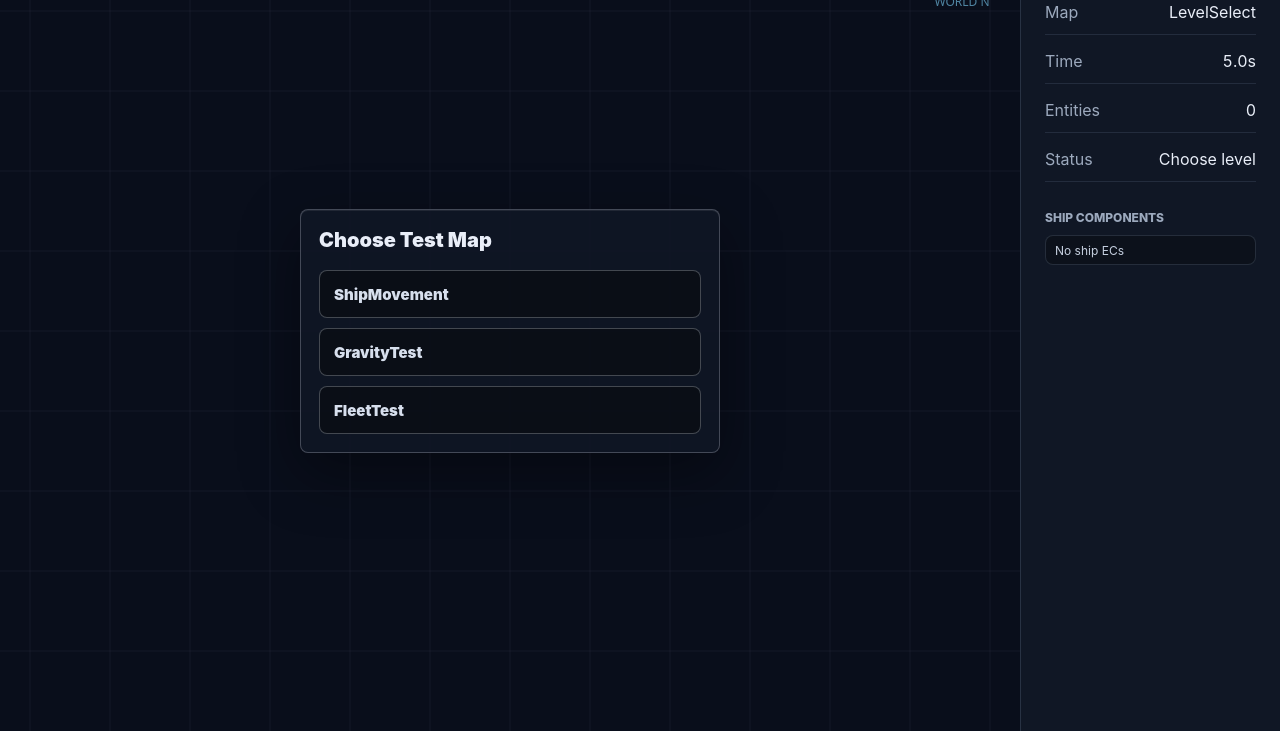
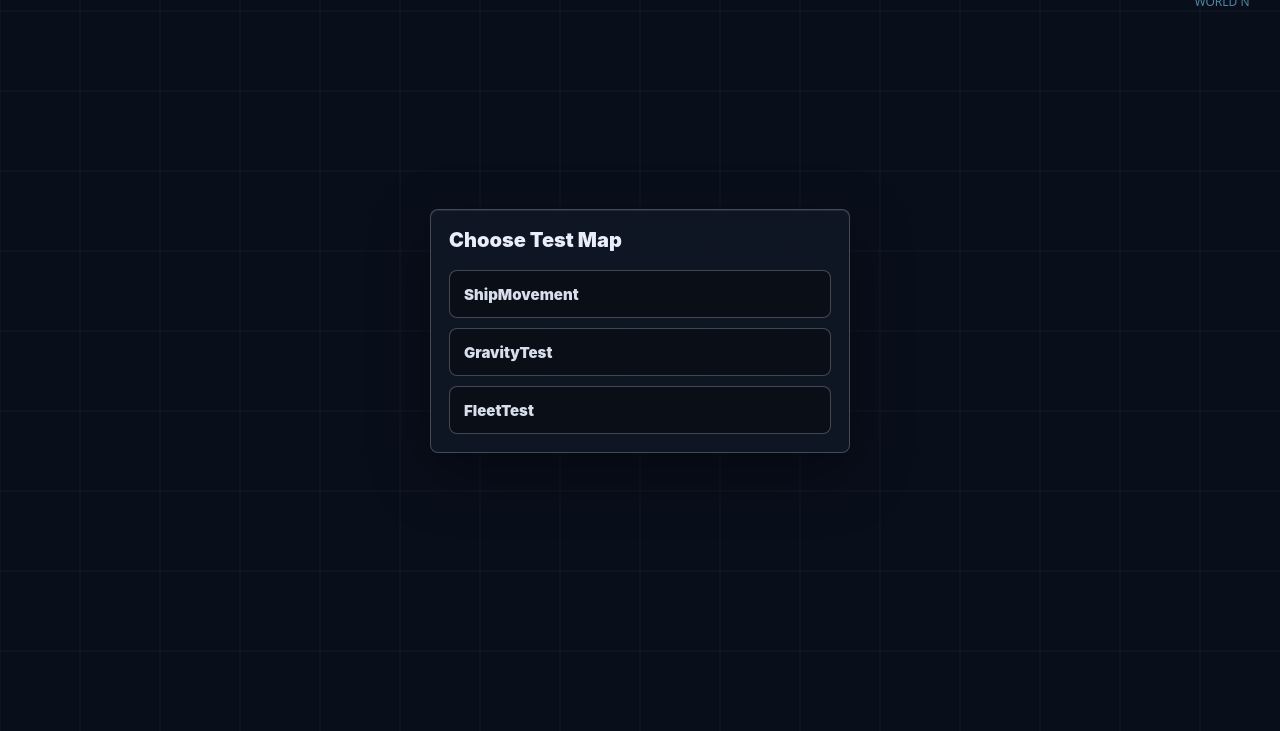
Before and after one commit to tharak/Gravity, a website with bundled scripts: page index.html in a window 1280 px wide. Shown: the part 69-800 px from the top of the page. Built offline with nearby package versions, Linux system fonts and the light colour scheme.

Commit message:
Remove the HUD side panel entirely
The aside with the Gravity title, map/time/entities/status readouts,
and the ship components list is gone on all screen sizes; the canvas
now spans the full window and the top map bar is the only map
switcher. The hud module is deleted and shipStatusPanel keeps only
the cockpit HP and battery readouts. Unused hud, status, and EC label
config entries are dropped along with their styles and test
assertions.

Co-Authored-By: Claude Fable 5 <noreply@anthropic.com>

```diff
--- a/index.html
+++ b/index.html
@@ -119,31 +119,6 @@
           </fieldset>
         </div>
       </section>
-      <aside class="hud" aria-label="Simulator data" data-aria-label="controls.simulatorData">
-        <h1 data-label="appTitle">Gravity</h1>
-        <dl>
-          <div>
-            <dt data-label="hud.map">Map</dt>
-            <dd id="hud-map" data-label="maps.LevelSelect">LevelSelect</dd>
-          </div>
-          <div>
-            <dt data-label="hud.time">Time</dt>
-            <dd id="hud-time">0.0s</dd>
-          </div>
-          <div>
-            <dt data-label="hud.entities">Entities</dt>
-            <dd id="hud-entities">0</dd>
-          </div>
-          <div>
-            <dt data-label="hud.status">Status</dt>
-            <dd id="hud-status" data-label="status.chooseLevel">Choose level</dd>
-          </div>
-        </dl>
-        <section class="ship-ec-list" aria-label="Ship Components" data-aria-label="controls.shipEcList">
-          <h2 data-label="controls.shipEcList">Ship Components</h2>
-          <div id="ship-ec-list" class="ship-ec-list__items"></div>
-        </section>
-      </aside>
     </main>
     <script type="module" src="./src/main.js"></script>
   </body>
--- a/src/config/labelConfig.js
+++ b/src/config/labelConfig.js
@@ -17,28 +17,13 @@ export const LabelConfig = Object.freeze({
     worldNorth: "World N",
     worldNorthCanvas: "WORLD N"
   }),
-  hud: Object.freeze({
-    map: "Map",
-    time: "Time",
-    entities: "Entities",
-    status: "Status"
-  }),
-  status: Object.freeze({
-    auto: "Auto",
-    chooseLevel: "Choose level",
-    coasting: "Coasting",
-    running: "Running",
-    thrusting: "Thrusting"
-  }),
   controls: Object.freeze({
     automaticDirection: "Automatic direction",
     gravitySimulator: "Gravity simulator",
     controllerMode: "Controller mode",
     shipBattery: "Ship battery",
     shipController: "Ship controller",
-    shipEcList: "Ship Components",
     shipHealth: "Ship health",
-    simulatorData: "Simulator data",
     acceleration: "Acceleration",
     accelerationDown: "Decrease acceleration",
     accelerationOrder: "Acceleration order",
@@ -58,13 +43,6 @@ export const LabelConfig = Object.freeze({
     locked: "LOCKED",
     thrusterSwitches: "Thruster switches",
     worldNorthReference: "World north reference"
-  }),
-  ecs: Object.freeze({
-    empty: "No ship ECs",
-    gun: "Gun",
-    shield: "Shield",
-    solarPanel: "Solar panel",
-    thruster: "Thruster"
   }),
   gunModes: Object.freeze({
     manual: "MAN",
--- a/src/main.js
+++ b/src/main.js
@@ -4,14 +4,12 @@ import { clearPlayerInput, createPlayerInput, bindThrusterControls, setGunAim, s
 import { getTestMap, TestMapId } from "./scenes/testMaps.js";
 import { createCamera, fitCameraToWorld, screenToWorld } from "./rendering/camera.js";
 import { renderWorld } from "./rendering/canvasRenderer.js";
-import { createHudView, updateHud } from "./ui/hud.js";
 import { applyConfiguredLabels } from "./ui/labels.js";
 import { createShipStatusView, updateShipStatus } from "./ui/shipStatusPanel.js";
 import { syncToggleButtons } from "./ui/toggles.js";
 
 const canvas = document.querySelector("#gravity-canvas");
 const context = canvas.getContext("2d");
-const hudView = createHudView();
 const shipStatusView = createShipStatusView();
 const levelMenu = document.querySelector("#level-menu");
 const thrusterControls = document.querySelector("#thruster-controls");
@@ -44,7 +42,6 @@ function tick(timestamp) {
 }
 
 function updatePanels() {
-  updateHud(hudView, world, activeMap, playerInput);
   updateShipStatus(shipStatusView, world);
 }
 
--- a/src/styles/app.css
+++ b/src/styles/app.css
@@ -17,8 +17,6 @@ body {
 }
 
 .app-shell {
-  display: grid;
-  grid-template-columns: minmax(0, 1fr) 260px;
   height: 100vh;
 }
 
@@ -126,89 +124,6 @@ body {
   border-color: #ffb454;
   background: #ffb454;
   color: #07111f;
-}
-
-.hud {
-  min-height: 0;
-  overflow-y: auto;
-  border-left: 1px solid rgba(151, 169, 202, 0.18);
-  background: #101725;
-  padding: 24px;
-}
-
-.hud h1 {
-  margin: 0 0 18px;
-  font-size: 24px;
-  font-weight: 700;
-}
-
-.hud dl {
-  display: grid;
-  gap: 16px;
-  margin: 0;
-}
-
-.hud dl div {
-  display: flex;
-  justify-content: space-between;
-  gap: 16px;
-  padding-bottom: 12px;
-  border-bottom: 1px solid rgba(151, 169, 202, 0.14);
-}
-
-.hud dt {
-  color: #9ca9bd;
-}
-
-.hud dd {
-  margin: 0;
-  font-variant-numeric: tabular-nums;
-}
-
-.ship-ec-list {
-  display: grid;
-  gap: 10px;
-  margin-top: 28px;
-}
-
-.ship-ec-list h2 {
-  margin: 0;
-  color: #9ca9bd;
-  font-size: 12px;
-  font-weight: 800;
-  text-transform: uppercase;
-}
-
-.ship-ec-list__items {
-  display: grid;
-  gap: 8px;
-}
-
-.ship-ec-row {
-  display: grid;
-  grid-template-columns: 1fr auto;
-  align-items: center;
-  gap: 12px;
-  min-height: 30px;
-  padding: 0 9px;
-  border: 1px solid rgba(151, 169, 202, 0.18);
-  border-radius: 8px;
-  background: rgba(10, 13, 20, 0.54);
-  color: #c5cfdf;
-  font-size: 12px;
-}
-
-.ship-ec-row__name {
-  min-width: 0;
-  overflow: hidden;
-  text-overflow: ellipsis;
-  white-space: nowrap;
-}
-
-.ship-ec-row__hp {
-  color: #e9eef8;
-  font-weight: 900;
-  font-variant-numeric: tabular-nums;
 }
 
 .thruster-controls {
@@ -794,14 +709,8 @@ body {
   }
 
   .app-shell {
-    grid-template-columns: 1fr;
-    grid-template-rows: auto;
     height: auto;
     min-height: 100vh;
-  }
-
-  .hud {
-    display: none;
   }
 
   .sim-panel {
@@ -921,14 +830,6 @@ body {
 }
 
 @media (max-height: 520px) and (min-width: 761px) {
-  .app-shell {
-    grid-template-columns: 1fr;
-  }
-
-  .hud {
-    display: none;
-  }
-
   .map-bar {
     left: auto;
     width: min(360px, 44vw);
--- a/src/ui/hud.js
+++ /dev/null
@@ -1,44 +0,0 @@
-import { LabelConfig } from "../config/labelConfig.js";
-import { Component } from "../ecs/components.js";
-import { getComponent, queryEntities } from "../ecs/world.js";
-import { ControllerMode, DirectionOrders, SpeedOrders } from "../input/playerInput.js";
-
-export function createHudView(root = document) {
-  return {
-    time: root.querySelector("#hud-time"),
-    entities: root.querySelector("#hud-entities"),
-    status: root.querySelector("#hud-status"),
-    map: root.querySelector("#hud-map")
-  };
-}
-
-export function updateHud(view, world, activeMap, playerInput) {
-  view.time.textContent = `${world.time.toFixed(1)}s`;
-  view.entities.textContent = String(world.entities.size);
-  view.status.textContent = getStatusText(world, activeMap, playerInput);
-  view.map.textContent = activeMap.label;
-}
-
-function getStatusText(world, activeMap, playerInput) {
-  if (activeMap.isMenu) {
-    return LabelConfig.status.chooseLevel;
-  }
-
-  if (playerInput.controllerMode === ControllerMode.Automatic) {
-    const speed = SpeedOrders.find((order) => order.id === playerInput.speedOrder)?.label ?? playerInput.speedOrder;
-    const direction = DirectionOrders.find((order) => order.id === playerInput.targetDirection)?.label ?? playerInput.targetDirection;
-    return LabelConfig.status.auto + " " + speed + " " + direction;
-  }
-
-  if (playerInput.activeSlots.size > 0) {
-    return LabelConfig.status.thrusting;
-  }
-
-  const player = queryEntities(world, [Component.PlayerControlled, Component.Velocity])[0];
-  if (player === undefined) {
-    return LabelConfig.status.running;
-  }
-
-  const velocity = getComponent(world, player, Component.Velocity);
-  return Math.hypot(velocity.x, velocity.y) > 2 ? LabelConfig.status.coasting : LabelConfig.status.running;
-}
--- a/src/ui/shipStatusPanel.js
+++ b/src/ui/shipStatusPanel.js
@@ -1,13 +1,10 @@
-import { LabelConfig } from "../config/labelConfig.js";
 import { Component } from "../ecs/components.js";
 import { getComponent, queryEntities } from "../ecs/world.js";
-import { getShipPartEntities } from "../game/shipParts.js";
 
 export function createShipStatusView(root = document) {
   return {
     batteryPercent: root.querySelector("#battery-percent"),
     shipHealth: root.querySelector("#ship-health"),
-    ecList: root.querySelector("#ship-ec-list"),
     batteryBars: [...root.querySelectorAll(".battery-widget__bar")]
   };
 }
@@ -18,7 +15,6 @@ export function updateShipStatus(view, world) {
     view.batteryPercent.textContent = "--%";
     view.shipHealth.textContent = "--/--";
     view.batteryBars.forEach((bar) => bar.classList.remove("is-filled"));
-    updateShipEcList(view, world, undefined);
     return;
   }
 
@@ -32,94 +28,6 @@ export function updateShipStatus(view, world) {
   view.batteryBars.forEach((bar, index) => {
     bar.classList.toggle("is-filled", index < filledBars);
   });
-  updateShipEcList(view, world, player);
-}
-
-function updateShipEcList(view, world, player) {
-  const ecs = player === undefined ? [] : getShipEcRows(world, player);
-  view.ecList.replaceChildren(...ecs.map(createShipEcRow));
-
-  if (ecs.length === 0) {
-    view.ecList.append(createEmptyEcRow());
-  }
-}
-
-function getShipEcRows(world, ship) {
-  return getShipPartEntities(world, ship, [Component.Health])
-    .map((entity) => ({
-      entity,
-      label: getEcLabel(world, entity),
-      health: getComponent(world, entity, Component.Health)
-    }))
-    .sort((a, b) => getEcSortValue(world, a.entity) - getEcSortValue(world, b.entity));
-}
-
-function createShipEcRow(ec) {
-  const row = document.createElement("div");
-  row.className = "ship-ec-row";
-
-  const name = document.createElement("span");
-  name.className = "ship-ec-row__name";
-  name.textContent = ec.label;
-
-  const hp = document.createElement("span");
-  hp.className = "ship-ec-row__hp";
-  hp.textContent = formatHealth(ec.health);
-
-  row.append(name, hp);
-  return row;
-}
-
-function createEmptyEcRow() {
-  const empty = document.createElement("div");
-  empty.className = "ship-ec-row";
-  const label = document.createElement("span");
-  label.className = "ship-ec-row__name";
-  label.textContent = LabelConfig.ecs.empty;
-  empty.append(label);
-  return empty;
-}
-
-function getEcLabel(world, entity) {
-  const thruster = getComponent(world, entity, Component.Thruster);
-  if (thruster) {
-    return LabelConfig.ecs.thruster + " " + thruster.number;
-  }
-
-  if (getComponent(world, entity, Component.Gun)) {
-    return LabelConfig.ecs.gun;
-  }
-
-  if (getComponent(world, entity, Component.Shield)) {
-    return LabelConfig.ecs.shield;
-  }
-
-  if (getComponent(world, entity, Component.SolarPanel)) {
-    return LabelConfig.ecs.solarPanel;
-  }
-
-  return String(entity);
-}
-
-function getEcSortValue(world, entity) {
-  const thruster = getComponent(world, entity, Component.Thruster);
-  if (thruster) {
-    return thruster.number;
-  }
-
-  if (getComponent(world, entity, Component.Gun)) {
-    return 90;
-  }
-
-  if (getComponent(world, entity, Component.Shield)) {
-    return 95;
-  }
-
-  if (getComponent(world, entity, Component.SolarPanel)) {
-    return 100;
-  }
-
-  return 1000;
 }
 
 function formatHealth(health) {
```
Also changed, not shown: tests/config.test.js (+0 -2 lines), tests/playerInput.test.js (+0 -5 lines).
